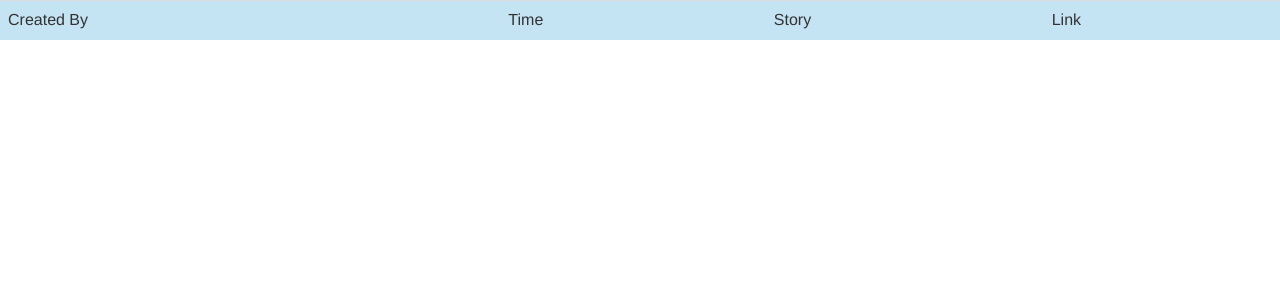
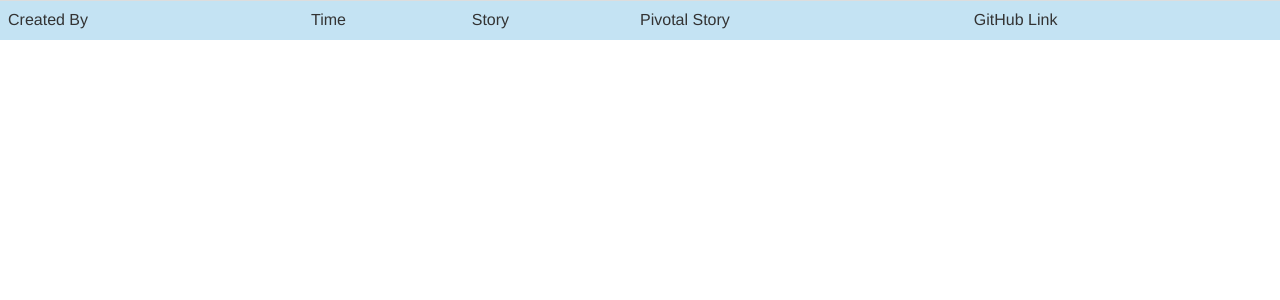
Before and after one commit to linhvo/zbook, a Django app: page /reviews/ in a window 1280 px wide. Shown: the top 300 px of the page. Run offline with Django 3.2, Linux system fonts and the light colour scheme; some libraries are stand-ins or nearby versions.

Commit message:
[#66795346] get link github @tvu review

```diff
--- a/myproject/templates/reviews.html
+++ b/myproject/templates/reviews.html
@@ -7,14 +7,20 @@
             <td>Created By</td>
             <td>Time</td>
             <td>Story</td>
-            <td>Link</td>
+            <td>Pivotal Story</td>
+            <td>GitHub Link</td>
         </tr>
   {% for review in reviews %}
         <tr>
             <td>{{ review.created_by.name }}</td>
             <td>{{ review.created_timestamp|print_timestamp }}</td>
             <td>{{ review.project_name }}</td>
-            <td><a href={{ review.pv_link }}>{{ review.pv_link }}</a></td>
+            <td><a href={{ review.pv_link }}>{{ review.story_id }}</a></td>
+            {% if review.github_link %}
+            <td><a href={{ review.github_link }}>Review commit</a></td>
+            {% else %}
+            <td></td>
+            {% endif %}
         </tr>
   {% endfor %}
 {% endblock %}
--- a/myproject/views.py
+++ b/myproject/views.py
@@ -39,7 +39,7 @@
                 if 'review' and user.tag_name in message:
                     review_by = user
                     found_story.review_by = review_by
-                    found_story.created_timestamp=created_timestamp
+                    found_story.created_timestamp = created_timestamp
                     found_story.created_by = created_by
                     found_story.pv_link = pv_link
                     found_story.project_name = project_name
@@ -68,12 +68,11 @@
 
 
 def reviews(request):
+    print 'hello'
     user_id = request.GET.get('user')
     sorted_reviews = []
     if user_id:
         reviews = Review.objects.filter(review_by=int(user_id))
         sorted_reviews = sorted(reviews, key=lambda x: x.created_timestamp)
 
-
-
     return render(request, 'reviews.html', {'reviews': sorted_reviews})
```
Also changed, not shown: 3 other files.
